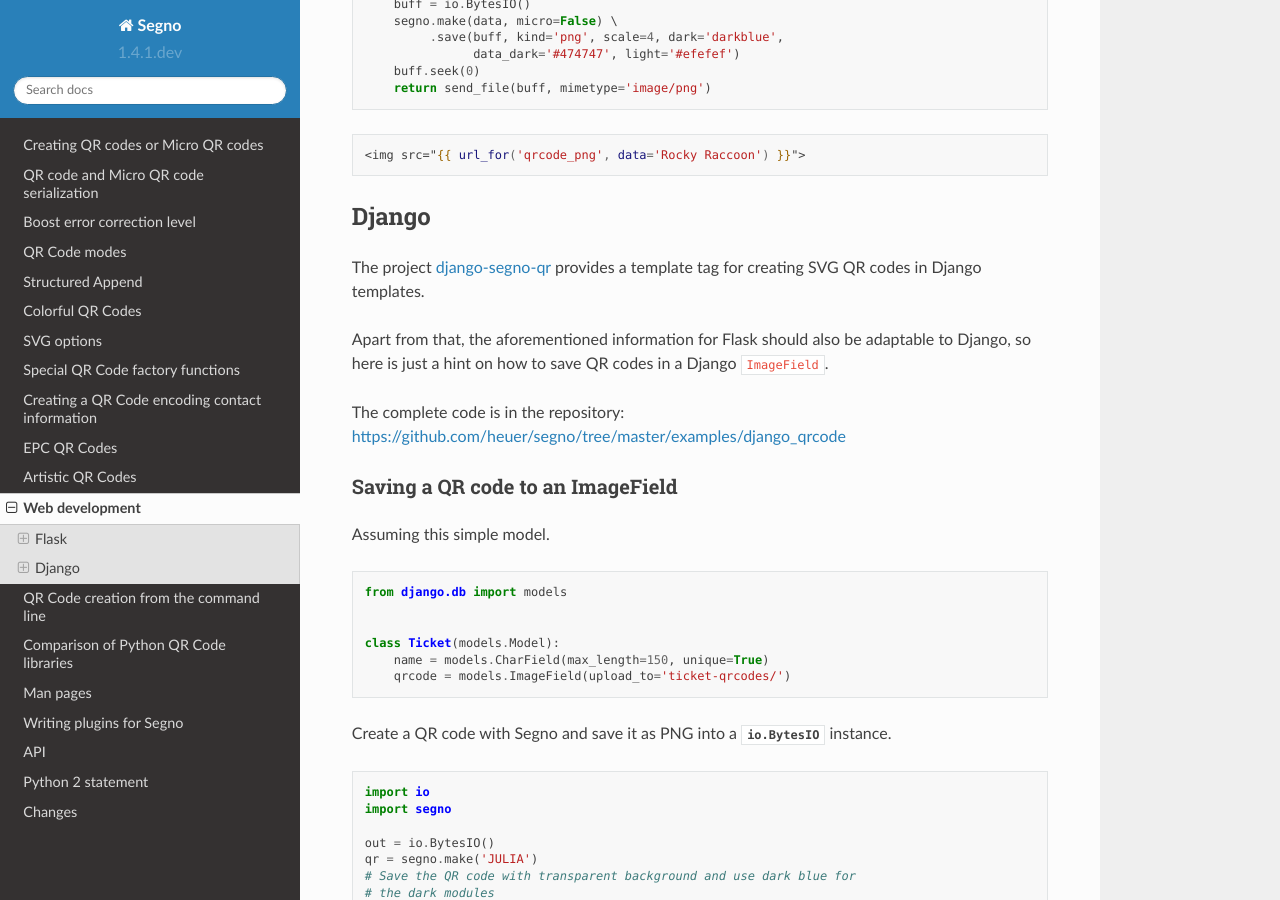
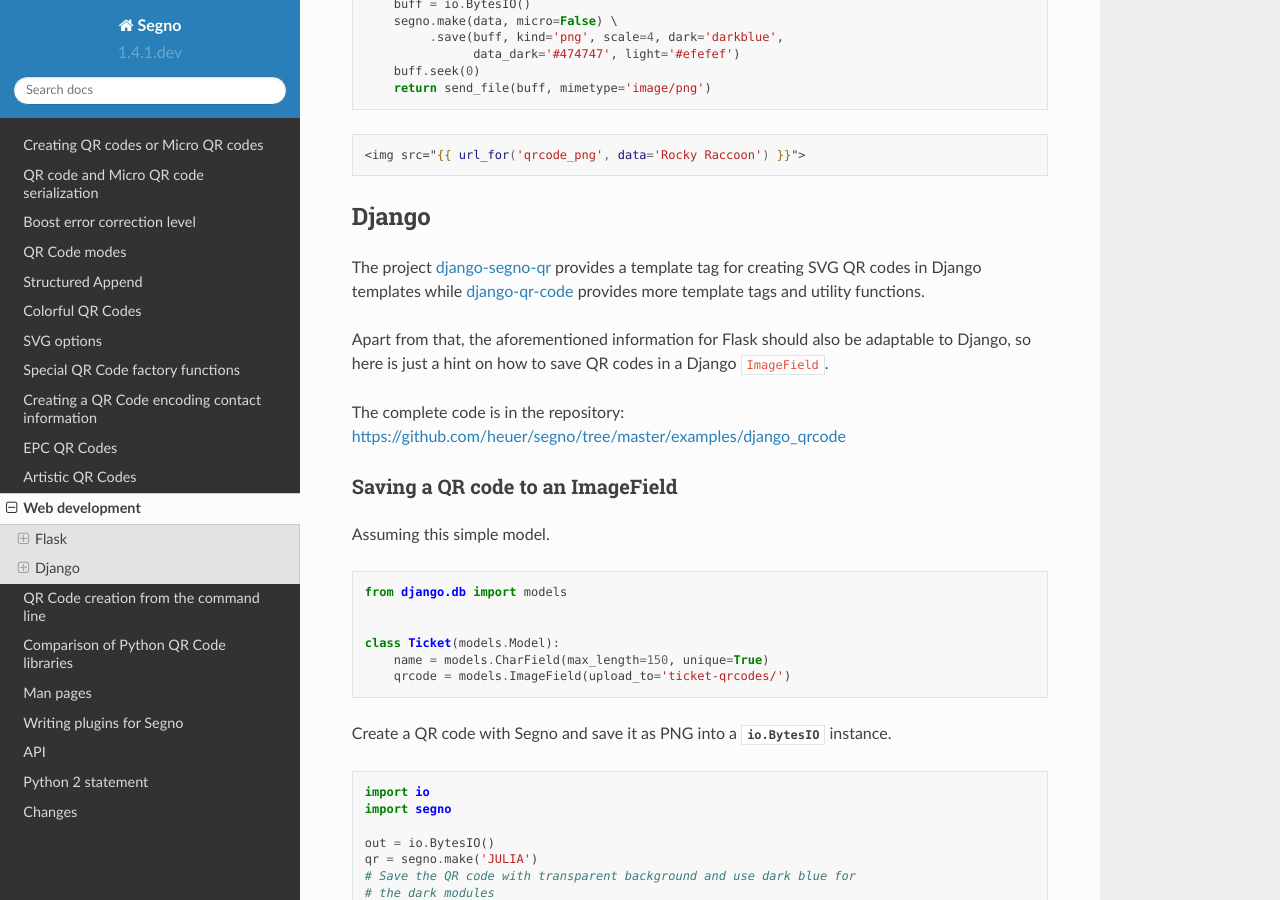
Before and after one commit to heuer/segno, a Sphinx documentation site: the page built from docs/web-development.rst, in a window 1280 px wide and 900 px high, scrolled down 1608 px. Built offline with Sphinx 7.4.7 and the Read the Docs theme 2.0.0, drawn with Linux system fonts in a browser that asks for light colours; the version number is read from the project's files by our own code.

Commit message:
Added django-qr-code to the docs

```diff
--- a/docs/web-development.rst
+++ b/docs/web-development.rst
@@ -105,7 +105,9 @@ Django
 ------
 
 The project `django-segno-qr <https://pypi.org/project/django-segno-qr/>`_
-provides a template tag for creating SVG QR codes in Django templates.
+provides a template tag for creating SVG QR codes in Django templates while
+`django-qr-code <https://pypi.org/project/django-qr-code/>`_ provides more
+template tags and utility functions.
 
 Apart from that, the aforementioned information for Flask should also be
 adaptable to Django, so here is just a hint on how to save QR codes in a
```
